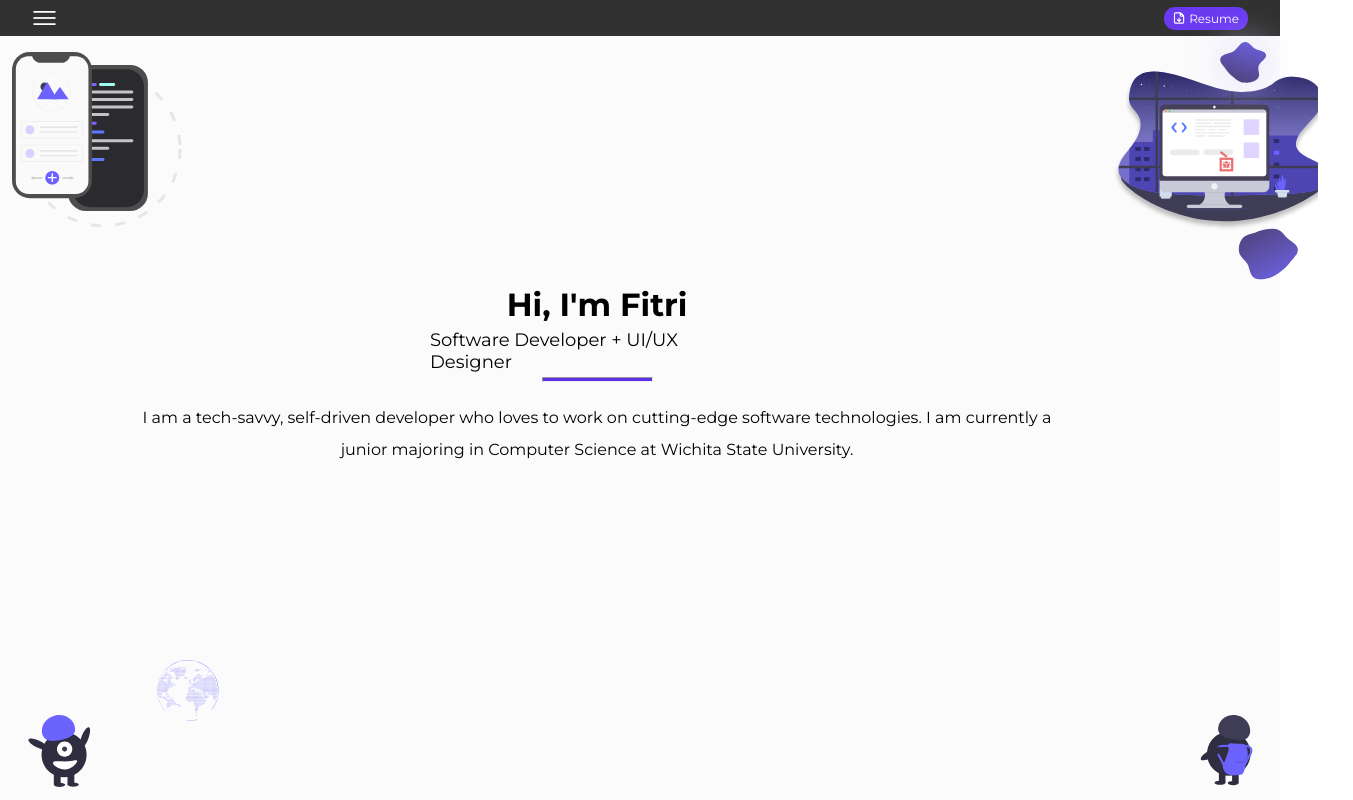
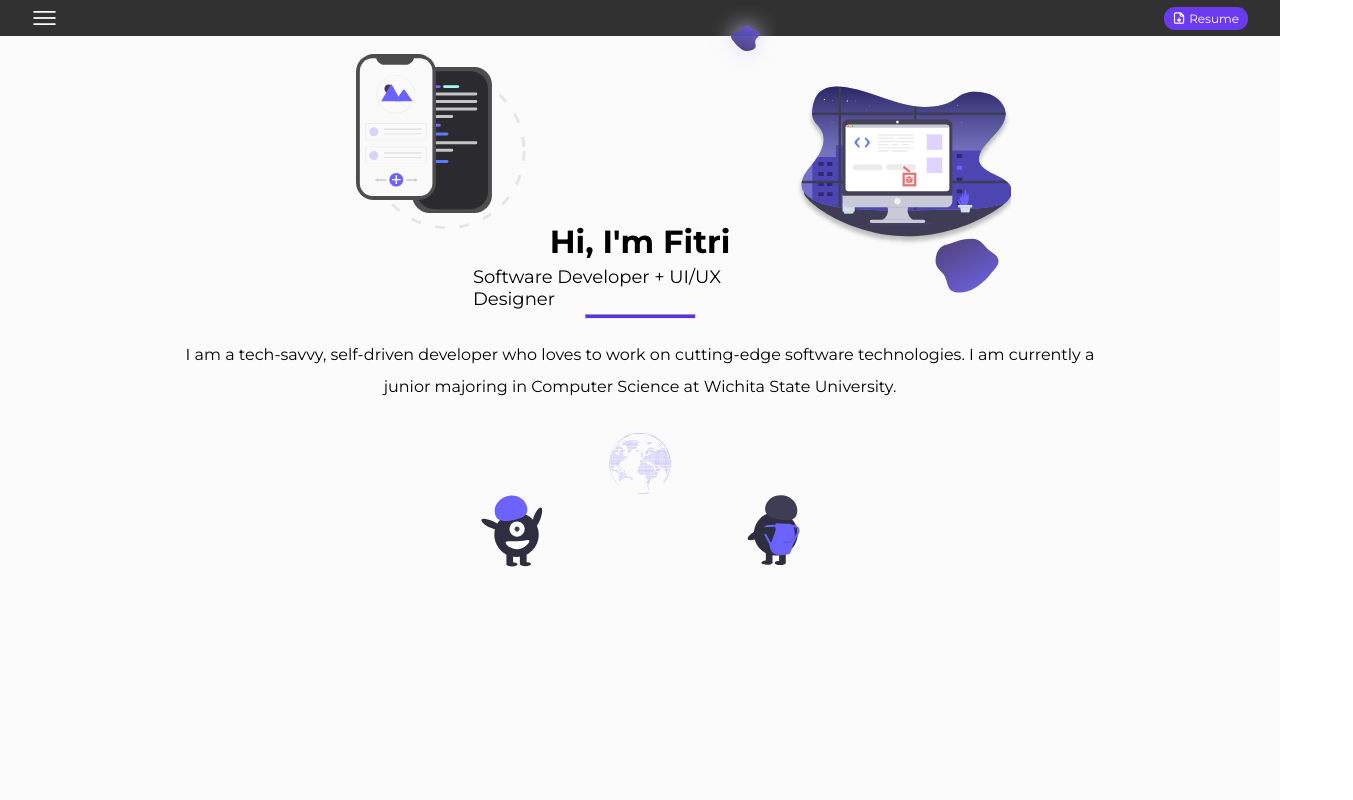
Before and after one commit to Endeavor42/personal-website, a React (Create React App) app: page / in a window 1280 px wide. Shown: the whole page, 1353 px wide, since content can reach past the window. Built offline with nearby package versions, Linux system fonts and the light colour scheme.

Commit message:
fixed the developer tool bug

```diff
--- a/package.json
+++ b/package.json
@@ -10,10 +10,10 @@
     "@types/node": "^12.0.0",
     "@types/react": "^16.9.53",
     "@types/react-dom": "^16.9.8",
+    "node-sass": "^5.0.0",
     "react": "^17.0.1",
     "react-dom": "^17.0.1",
     "react-scripts": "4.0.1",
-    "sass": "^1.32.7",
     "typescript": "^4.0.3",
     "web-vitals": "^0.2.4"
   },
--- a/src/App.tsx
+++ b/src/App.tsx
@@ -1,9 +1,11 @@
 import AboutMe from "./components/AboutMe";
-import "./styles/App.css";
+import Navbar from "./components/Navbar";
+import "./styles/App.scss";
 
 function App() {
   return (
     <div className="app">
+      <Navbar />
       <AboutMe />
     </div>
   );
--- a/src/components/AboutMe.jsx
+++ b/src/components/AboutMe.jsx
@@ -1,31 +1,26 @@
 import "../styles/aboutMe.scss";
-import hamburgerIcon from "../images/about_me/hamburger.svg";
-import phonesIcon from "../images/about_me/phones.svg";
-import downloadIcon from "../images/about_me/download.svg";
-import computerIcon from "../images/about_me/computer.svg";
-import blob1Icon from "../images/about_me/blob1.svg";
-import blob2Icon from "../images/about_me/blob2.svg";
-import globeIcon from "../images/about_me/globe.svg";
-import minionFrontIcon from "../images/about_me/minion_front.svg";
-import minionBackIcon from "../images/about_me/minion_back.svg";
+import phonesImg from "../images/about_me/phones.svg";
+import computerImg from "../images/about_me/computer.svg";
+import blob1Img from "../images/about_me/blob1.svg";
+import blob2Img from "../images/about_me/blob2.svg";
+import globeImg from "../images/about_me/globe.svg";
+import minionFrontImg from "../images/about_me/minion_front.svg";
+import minionBackImg from "../images/about_me/minion_back.svg";
 
 function AboutMe() {
   return (
     <div className="aboutMe">
-      <div className="aboutMe__navbar">
-        <div className="aboutMe__container">
-          <img src={hamburgerIcon} alt="Hamburger Icon" />
-          <a href="../Fitri_Rozi_Resume.pdf" download>
-            <img src={downloadIcon} alt="Download resume" />
-            <span>Resume</span>
-          </a>
+      <div className="aboutMe__topImgContainer">
+        <img className="phonesImg" src={phonesImg} alt="Phones" />
+        <div className="rightImg">
+          <div className="blob1">
+            <img src={blob1Img} alt="blob" />
+          </div>
+          <img className="computerImg" src={computerImg} alt="Computer" />
+          <div className="blob2">
+            <img src={blob2Img} alt="blob" />
+          </div>
         </div>
-      </div>
-      <img className="aboutMe__phonesIcon" src={phonesIcon} alt="Phones" />
-      <div className="aboutMe__rightImg">
-        <img className="blob1" src={blob1Icon} alt="blob" />
-        <img className="computerIcon" src={computerIcon} alt="Computer" />
-        <img className="blob2" src={blob2Icon} alt="blob" />
       </div>
       <div className="aboutMe__textWrapper">
         <div className="titleWrapper">
@@ -41,18 +36,12 @@ function AboutMe() {
           </p>
         </div>
       </div>
+      <img className="aboutMe__globeImg" src={globeImg} alt="globe" />
       <div className="aboutMe__bottomImgWrapper">
-        <img className="aboutMe__globeIcon" src={globeIcon} alt="globe" />
-        <img
-          className="aboutMe__minion--front"
-          src={minionFrontIcon}
-          alt="minion"
-        />
-        <img
-          className="aboutMe__minion--back"
-          src={minionBackIcon}
-          alt="minion"
-        />
+        <div className="aboutMe__minionsContainer">
+          <img className="minion--front" src={minionFrontImg} alt="minion" />
+          <img className="minion--back" src={minionBackImg} alt="minion" />
+        </div>
       </div>
     </div>
   );
--- /dev/null
+++ b/src/components/Navbar.jsx
@@ -0,0 +1,19 @@
+import "../styles/navbar.scss";
+import hamburgerIcon from "../images/about_me/hamburger.svg";
+import downloadImg from "../images/about_me/download.svg";
+
+function Navbar() {
+  return (
+    <div className="navbar">
+      <div className="navbar__container">
+        <img src={hamburgerIcon} alt="Hamburger Icon" />
+        <a href="../Fitri_Rozi_Resume.pdf" download>
+          <img src={downloadImg} alt="Download resume" />
+          <span>Resume</span>
+        </a>
+      </div>
+    </div>
+  );
+}
+
+export default Navbar;
--- a/src/index.tsx
+++ b/src/index.tsx
@@ -1,6 +1,6 @@
 import React from "react";
 import ReactDOM from "react-dom";
-import "./styles/index.css";
+import "./styles/index.scss";
 import App from "./App";
 
 ReactDOM.render(
--- a/src/styles/App.css
+++ b/src/styles/App.scss
@@ -1,4 +1,5 @@
 .app {
   width: 100%;
   height: 100vh;
+  overflow-x: hidden;
 }
--- /dev/null
+++ b/src/styles/_global.scss
@@ -0,0 +1,3 @@
+@function rem($pixels, $context: 16) {
+  @return ($pixels / $context) * 1rem;
+}
--- a/src/styles/aboutMe.scss
+++ b/src/styles/aboutMe.scss
@@ -1,93 +1,76 @@
+@import "./_global.scss";
+
 .aboutMe {
   width: 100%;
-  height: 100%;
+  height: calc(100% - 36px);
+  display: flex;
+  flex-direction: column;
+  align-items: center;
   background-color: #fbfbfb;
-  &__navbar {
-    display: block;
-    width: 100%;
-    height: 36px;
-    background-color: #313131;
-  }
-  &__container {
-    width: 95%;
-    height: 100%;
+  &__topImgContainer {
     display: flex;
     justify-content: space-between;
-    align-items: center;
-    margin: auto;
-    img {
-      width: 1.56rem;
-      height: 0.88rem;
+    width: 100%;
+    max-width: rem(600);
+    height: auto;
+    .phonesImg {
+      width: rem(170);
+      height: rem(180);
+      margin: 1rem;
     }
-    a {
-      display: flex;
-      justify-content: center;
-      align-items: center;
-      text-decoration: none;
-      color: white;
-      background-color: #6a3af1;
-      border-radius: 11px;
-      font-size: 12px;
-      padding: 4px 9px;
-      img {
-        width: 12px;
-        height: 12px;
-        margin-right: 4px;
+    .rightImg {
+      width: rem(189);
+      height: rem(216);
+      transform: translateY(-20px);
+      .blob1 {
+        width: rem(70);
+        height: rem(70);
+        margin-left: auto;
+        margin-right: 4rem;
+        img {
+          position: relative;
+          top: -17px;
+          left: -100px;
+          width: 100%;
+          height: auto;
+        }
       }
-    }
-  }
-  &__phonesIcon {
-    position: absolute;
-    left: 12px;
-    top: 50px;
-    width: 10.63rem;
-    height: 11.25rem;
-  }
-  &__rightImg {
-    position: absolute;
-    top: 71px;
-    right: 12px;
-    width: 190px;
-    height: 196px;
-    .blob1 {
-      position: absolute;
-      top: -108px;
-      right: -23px;
-      width: 110px;
-      height: 200px;
-    }
-    .computerIcon {
-      width: 240px;
-      height: 160px;
-    }
-    .blob2 {
-      position: absolute;
-      top: 145px;
-      right: -85px;
-      width: 100%;
-      height: 75px;
+      .computerImg {
+        width: rem(260);
+        height: rem(160);
+      }
+      .blob2 {
+        // margin-left: auto;
+        height: rem(85);
+        width: rem(92);
+        img {
+          position: relative;
+          right: -160px;
+          top: -25px;
+          height: rem(80);
+          width: rem(90);
+        }
+      }
     }
   }
   &__textWrapper {
     width: 90%;
-    position: absolute;
-    left: 21px;
-    top: 285px;
+    transform: translateY(-30px);
     .titleWrapper {
       margin: auto;
-      width: 334px;
-      height: 97.16px;
+      width: rem(334);
+      height: rem(97.16);
       display: flex;
       flex-direction: column;
       justify-content: space-between;
       align-items: center;
-      margin-bottom: 20px;
+      margin-bottom: rem(20);
       p {
-        font-size: 18px;
+        font-size: rem(18);
       }
       hr {
-        height: 5px;
-        width: 111px;
+        height: rem(5);
+        width: rem(111);
         background-color: #5f2eea;
       }
     }
@@ -96,33 +79,32 @@
       margin: auto;
       p {
         text-align: center;
-        font-size: 16px;
+        font-size: 1rem;
         line-height: 200%;
       }
     }
   }
+  &__globeImg {
+    width: rem(62);
+    height: rem(62);
+  }
   &__bottomImgWrapper {
-    top: 615px;
+    display: flex;
+    justify-content: center;
+    width: 100%;
   }
-  &__globeIcon {
-    position: absolute;
-    width: 62px;
-    height: 62px;
-    top: 660px;
-    left: 157px;
+  &__minionsContainer {
+    height: auto;
+    width: rem(320);
+    display: flex;
+    justify-content: space-between;
   }
-  &__minion--front {
-    position: absolute;
-    width: 66px;
-    height: 72px;
-    left: 27px;
-    top: 715px;
+  .minion--front {
+    width: rem(65);
+    height: rem(72);
   }
-  &__minion--back {
-    position: absolute;
-    width: 54.5px;
-    height: 71px;
-    right: 27px;
-    top: 715px;
+  .minion--back {
+    width: rem(54);
+    height: rem(71);
   }
 }
--- a/src/styles/index.css
+++ b/src/styles/index.scss
@@ -4,8 +4,7 @@
 }
 
 body {
-  overflow-x: hidden;
-  width: 100%;
+  font-size: 100%;
   font-family: Poppins, "Montserrat", -apple-system, BlinkMacSystemFont,
     "Segoe UI", "Roboto", "Oxygen", "Ubuntu", "Cantarell", "Fira Sans",
     "Droid Sans", "Helvetica Neue", sans-serif;
--- /dev/null
+++ b/src/styles/navbar.scss
@@ -0,0 +1,35 @@
+.navbar {
+  display: block;
+  width: 100vw;
+  min-width: 100vw;
+  height: 36px;
+  background-color: #313131;
+  &__container {
+    width: 95%;
+    height: 100%;
+    display: flex;
+    justify-content: space-between;
+    align-items: center;
+    margin: auto;
+    img {
+      width: 1.56rem;
+      height: 0.88rem;
+    }
+    a {
+      display: flex;
+      justify-content: center;
+      align-items: center;
+      text-decoration: none;
+      color: white;
+      background-color: #6a3af1;
+      border-radius: 11px;
+      font-size: 12px;
+      padding: 4px 9px;
+      img {
+        width: 12px;
+        height: 12px;
+        margin-right: 4px;
+      }
+    }
+  }
+}
```
Also changed, not shown: 2 other files (tests, documents, lock files or other folders).
